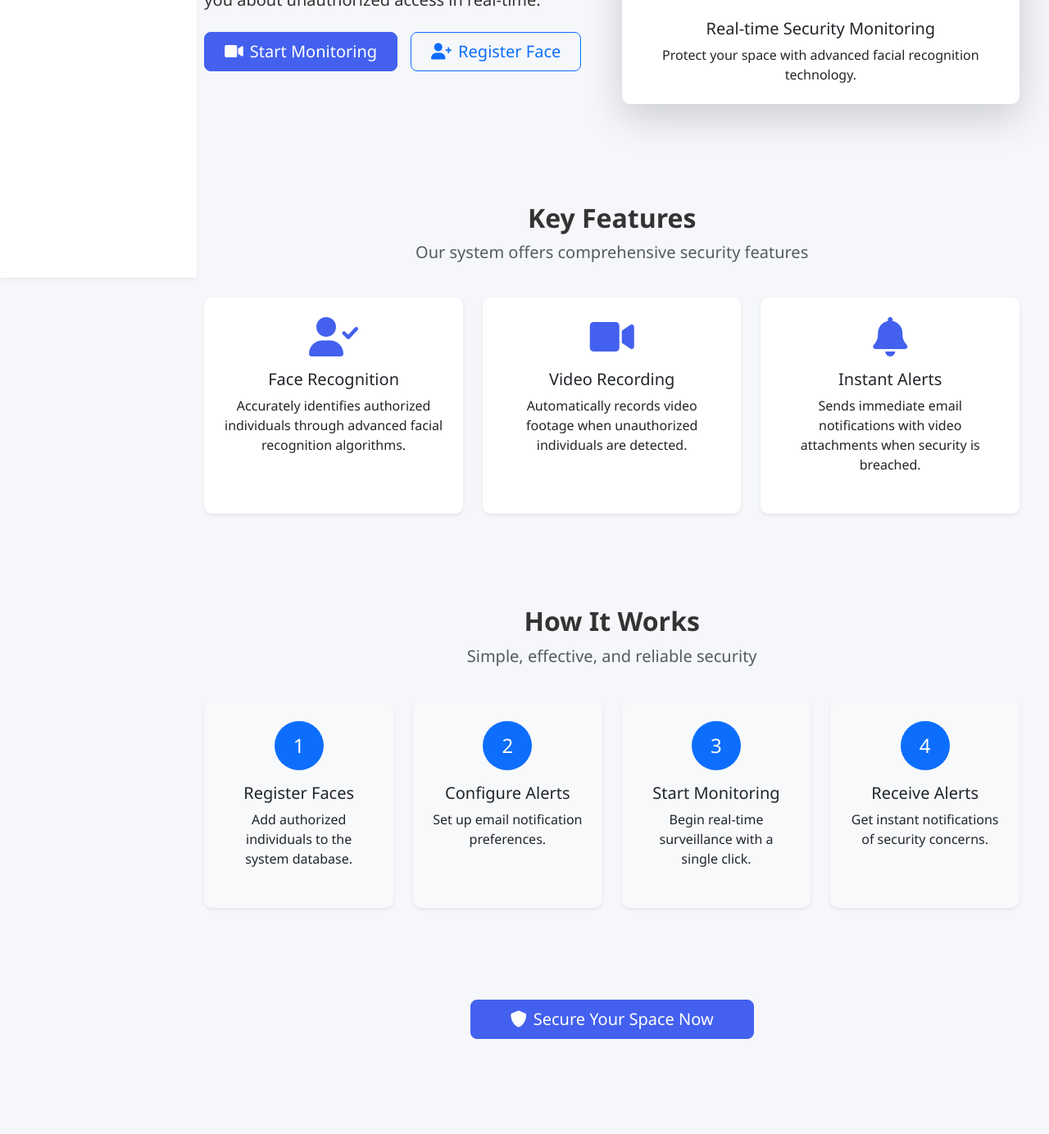
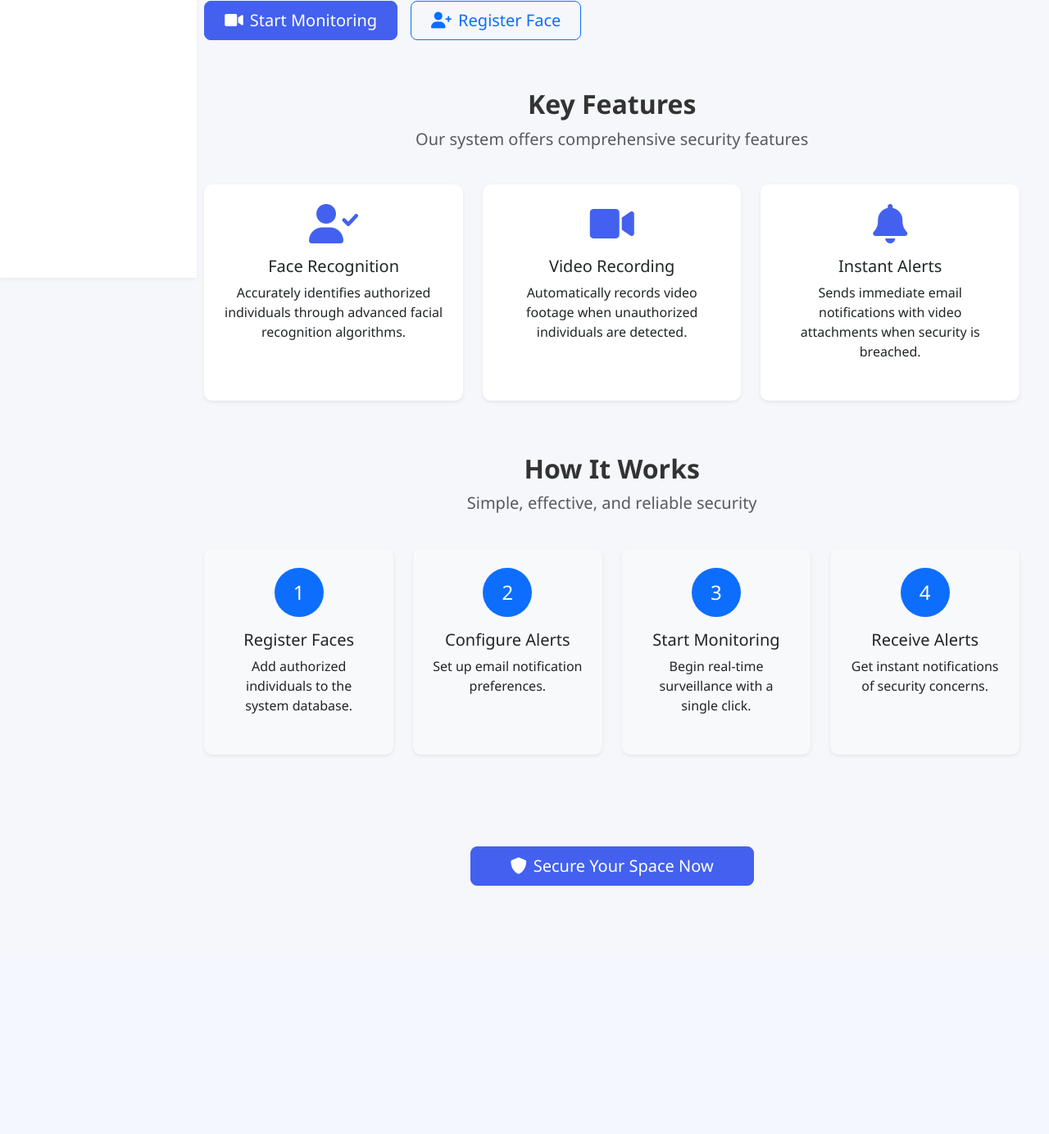
Before and after one commit to OmiBitwise/Faceguard-, a Flask app: template templates/index.html in a window 1280 px wide. Shown: the part 461-1845 px from the top of the page at 82% size. After the commit the page ends 1542 px from the top, so only its background shows below. Run offline with Flask 3, Linux system fonts and the light colour scheme; the template is opened without the code that fills it, so the values that code supplies are empty; some libraries are stand-ins or nearby versions.

Commit message:
final html changes

```diff
--- a/templates/dashboard.html
+++ b/templates/dashboard.html
@@ -3,7 +3,7 @@
 {% block title %}Dashboard - FaceGuard{% endblock %}
 
 {% block content %}
-<div class="container-fluid">
+<div class="container-fluid py-3">
     <div class="d-flex justify-content-between align-items-center mb-4">
         <h1 class="h3 mb-0 text-gray-800">Security Dashboard</h1>
         <div>
--- a/templates/index.html
+++ b/templates/index.html
@@ -3,7 +3,7 @@
 {% block title %}FaceGuard - Facial Recognition Security System{% endblock %}
 
 {% block content %}
-<div class="container py-5">
+<div class="container py-3">
     <div class="row align-items-center">
         <div class="col-lg-6">
             <h1 class="display-4 fw-bold text-primary">Intelligent Security at Your Fingertips</h1>
@@ -19,18 +19,13 @@
                 </a>
             </div>
         </div>
-        <div class="col-lg-6">
-            <div class="card border-0 shadow-lg mt-5 mt-lg-0">
-                <img src="/static/img/faceguard-hero.jpg" class="card-img-top" alt="Facial Recognition Illustration">
-                <div class="card-body text-center py-4">
-                    <h5 class="card-title">Real-time Security Monitoring</h5>
-                    <p class="card-text">Protect your space with advanced facial recognition technology.</p>
-                </div>
-            </div>
+        <div class="col-lg-4">
+                <img src="/static/img/faceguard_logo.png" class="card-img-top" alt="Facial Recognition Illustration">
+                <div class="card-body text-center py-3"></div>
         </div>
     </div>
 
-    <div class="row py-5 mt-5">
+    <div class="row">
         <div class="col-12 text-center mb-4">
             <h2 class="fw-bold">Key Features</h2>
             <p class="lead text-muted">Our system offers comprehensive security features</p>
--- a/templates/login.html
+++ b/templates/login.html
@@ -3,6 +3,7 @@
 {% block title %}Login{% endblock %}
 
 {% block content %}
+<div class="row py-5">
     <div class="container mt-5">
         <div class="row justify-content-center">
             <div class="col-md-6">
@@ -40,4 +41,5 @@
             </div>
         </div>
     </div>
+</div>
 {% endblock %}
--- a/templates/register_face.html
+++ b/templates/register_face.html
@@ -39,7 +39,7 @@
 {% endblock %}
 
 {% block content %}
-<div class="row justify-content-center">
+<div class="row justify-content-center py-4">
     <div class="col-lg-8">
         <div class="card bg-light border-primary mb-4">
             <div class="card-header bg-primary">
--- a/templates/settings.html
+++ b/templates/settings.html
@@ -4,7 +4,7 @@
 {% block title %}Settings - Facial Recognition Security{% endblock %}
 
 {% block content %}
-<div class="row justify-content-center">
+<div class="row justify-content-center py-5">
     <div class="col-lg-8">
         <div class="card bg-light border-dark mb-4">
             <div class="card-header bg-primary">
```
Also changed, not shown: static/img/faceguard_logo.png (added). Lines whose indentation alone changed are shown as unchanged.
